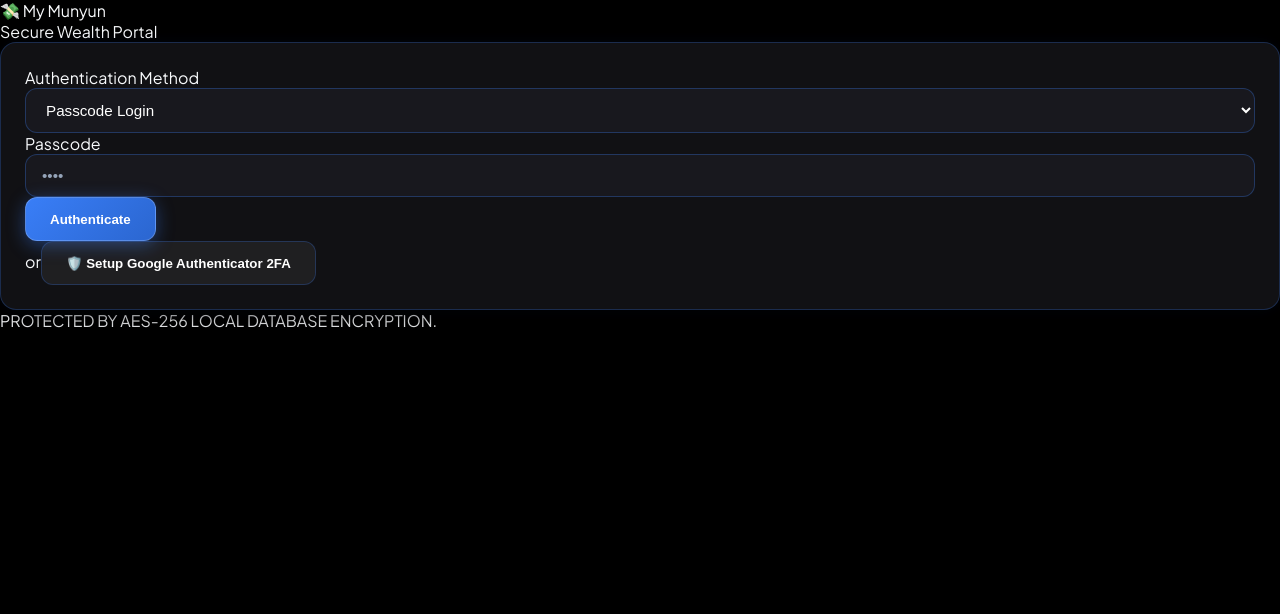
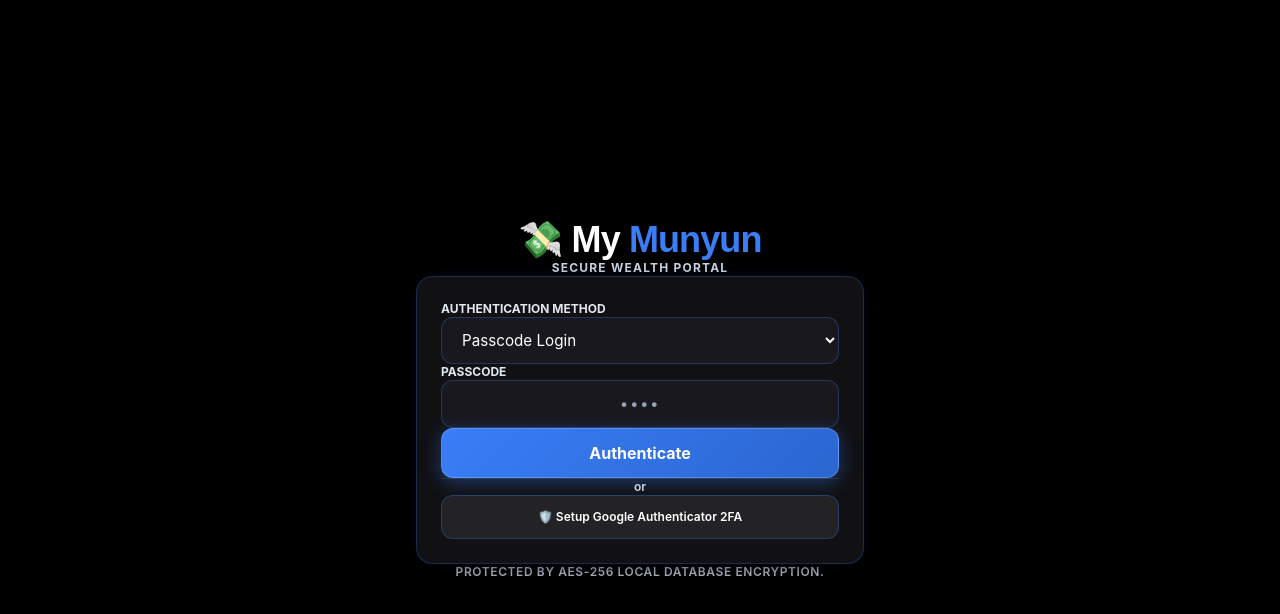
Before and after one commit to idongCodes/my-munyun, a Next.js app: page / in a window 1280 px wide. Shown: the top 614 px of the page. Built offline with nearby package versions, Linux system fonts and the light colour scheme.

Commit message:
Fix Tailwind CSS v4 directive in globals.css so utility classes compile and render correctly

```diff
--- a/src/app/globals.css
+++ b/src/app/globals.css
@@ -1,4 +1,11 @@
+@import "tailwindcss";
 @import url('https://fonts.googleapis.com/css2?family=Outfit:wght@300;400;500;600;700;800&family=Plus+Jakarta+Sans:wght@300;400;500;600;700;800&display=swap');
+
+@theme {
+  --font-outfit: 'Outfit', sans-serif;
+  --font-sans: 'Plus Jakarta Sans', sans-serif;
+  --color-brand-blue: #397ef7;
+}
 
 :root {
   --background: #000000;
@@ -24,11 +31,12 @@
 }
 
 body {
-  background-color: var(--background);
-  color: var(--foreground);
+  background-color: #000000 !important;
+  color: #f8fafc !important;
   font-family: 'Plus Jakarta Sans', 'Outfit', -apple-system, BlinkMacSystemFont, sans-serif;
   overflow-x: hidden;
   -webkit-tap-highlight-color: transparent;
+  min-height: 100vh;
 }
 
 /* Custom Scrollbars */
@@ -49,13 +57,13 @@ body {
 
 /* Mobile First Card System */
 .custom-card {
-  background: var(--card-bg);
+  background: var(--card-bg) !important;
   backdrop-filter: blur(20px);
   -webkit-backdrop-filter: blur(20px);
-  border: 1px solid var(--card-border);
-  border-radius: 16px;
+  border: 1px solid var(--card-border) !important;
+  border-radius: 16px !important;
   padding: 1.25rem;
-  box-shadow: 0 10px 30px -10px rgba(0, 0, 0, 0.9), 0 0 20px -5px rgba(57, 126, 247, 0.1);
+  box-shadow: 0 10px 30px -10px rgba(0, 0, 0, 0.9), 0 0 20px -5px rgba(57, 126, 247, 0.15) !important;
   transition: all 0.3s cubic-bezier(0.4, 0, 0.2, 1);
 }
 @media (min-width: 640px) {
@@ -64,8 +72,8 @@ body {
   }
 }
 .custom-card:hover {
-  border-color: rgba(57, 126, 247, 0.5);
-  box-shadow: 0 15px 35px -5px rgba(57, 126, 247, 0.25);
+  border-color: rgba(57, 126, 247, 0.5) !important;
+  box-shadow: 0 15px 35px -5px rgba(57, 126, 247, 0.3) !important;
   transform: translateY(-2px);
 }
 
@@ -86,13 +94,13 @@ body {
 }
 .form-input:focus {
   border-color: var(--brand-blue) !important;
-  box-shadow: 0 0 0 2px rgba(57, 126, 247, 0.3) !important;
+  box-shadow: 0 0 0 2px rgba(57, 126, 247, 0.4) !important;
   background-color: rgba(30, 30, 38, 0.95) !important;
 }
 
 /* Buttons - #397ef7 Accent */
 .btn-primary {
-  background: linear-gradient(135deg, var(--brand-blue) 0%, var(--brand-blue-dark) 100%) !important;
+  background: linear-gradient(135deg, #397ef7 0%, #2b66d0 100%) !important;
   color: #ffffff !important;
   border: 1px solid rgba(255, 255, 255, 0.2) !important;
   border-radius: 12px !important;
@@ -111,7 +119,7 @@ body {
   min-height: 44px;
 }
 .btn-primary:hover {
-  background: linear-gradient(135deg, var(--brand-blue-hover) 0%, var(--brand-blue) 100%) !important;
+  background: linear-gradient(135deg, #5b96ff 0%, #397ef7 100%) !important;
   box-shadow: 0 6px 24px 0 rgba(57, 126, 247, 0.6) !important;
   transform: translateY(-1px);
 }
@@ -120,8 +128,8 @@ body {
 }
 
 .btn-secondary {
-  background: rgba(255, 255, 255, 0.06) !important;
-  border: 1px solid rgba(57, 126, 247, 0.25) !important;
+  background: rgba(255, 255, 255, 0.08) !important;
+  border: 1px solid rgba(57, 126, 247, 0.3) !important;
   color: #ffffff !important;
   border-radius: 12px !important;
   padding: 0.75rem 1.5rem !important;
@@ -138,8 +146,8 @@ body {
   min-height: 44px;
 }
 .btn-secondary:hover {
-  background: rgba(57, 126, 247, 0.15) !important;
-  border-color: var(--brand-blue) !important;
+  background: rgba(57, 126, 247, 0.2) !important;
+  border-color: #397ef7 !important;
   color: #ffffff !important;
 }
 
@@ -169,31 +177,31 @@ body {
 
 /* Badges */
 .badge-demo {
-  background-color: rgba(251, 191, 36, 0.2);
+  background-color: rgba(251, 191, 36, 0.25);
   color: #fef08a;
   padding: 4px 10px;
   border-radius: 8px;
   font-size: 0.75rem;
   font-weight: 700;
-  border: 1px solid rgba(251, 191, 36, 0.4);
+  border: 1px solid rgba(251, 191, 36, 0.5);
 }
 .badge-linked {
-  background-color: rgba(16, 185, 129, 0.2);
+  background-color: rgba(16, 185, 129, 0.25);
   color: #6ee7b7;
   padding: 4px 10px;
   border-radius: 8px;
   font-size: 0.75rem;
   font-weight: 700;
-  border: 1px solid rgba(16, 185, 129, 0.4);
+  border: 1px solid rgba(16, 185, 129, 0.5);
 }
 .badge-unlinked {
-  background-color: rgba(239, 68, 68, 0.2);
+  background-color: rgba(239, 68, 68, 0.25);
   color: #fca5a5;
   padding: 4px 10px;
   border-radius: 8px;
   font-size: 0.75rem;
   font-weight: 700;
-  border: 1px solid rgba(239, 68, 68, 0.4);
+  border: 1px solid rgba(239, 68, 68, 0.5);
 }
 
 /* High Contrast Table Styles */
@@ -201,12 +209,12 @@ body {
   width: 100%;
   border-collapse: collapse;
   margin-top: 0.5rem;
-  background-color: rgba(15, 15, 20, 0.8);
+  background-color: rgba(15, 15, 20, 0.95);
   border-radius: 12px;
   overflow: hidden;
 }
 .custom-table th {
-  background-color: rgba(57, 126, 247, 0.15);
+  background-color: rgba(57, 126, 247, 0.2);
   color: #ffffff;
   font-weight: 700;
   text-align: left;
@@ -214,16 +222,16 @@ body {
   font-size: 0.85rem;
   text-transform: uppercase;
   letter-spacing: 0.05em;
-  border-bottom: 1px solid rgba(57, 126, 247, 0.2);
+  border-bottom: 1px solid rgba(57, 126, 247, 0.3);
 }
 .custom-table td {
   padding: 0.875rem 1rem;
   font-size: 0.875rem;
   color: #e2e8f0;
-  border-bottom: 1px solid rgba(255, 255, 255, 0.06);
+  border-bottom: 1px solid rgba(255, 255, 255, 0.08);
 }
 .custom-table tr:hover td {
-  background-color: rgba(57, 126, 247, 0.08);
+  background-color: rgba(57, 126, 247, 0.12);
   color: #ffffff;
 }
 
```
